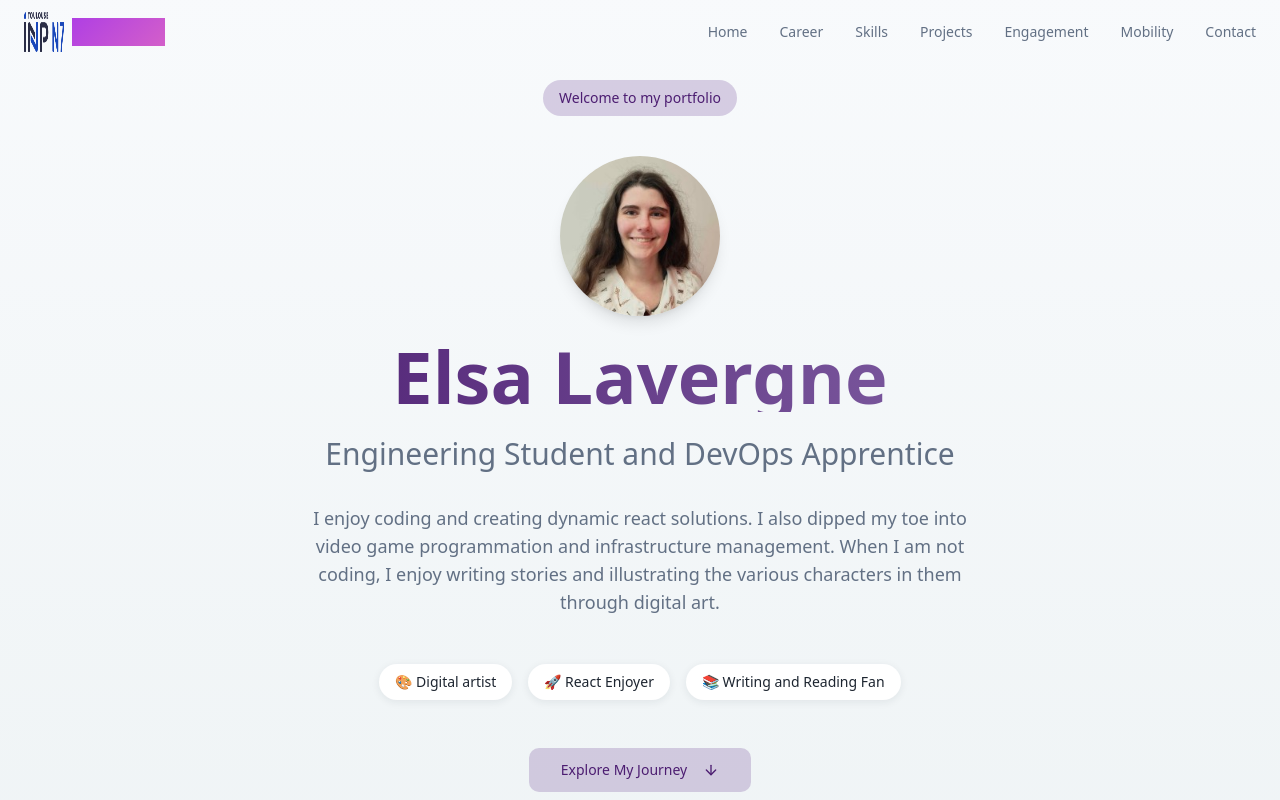
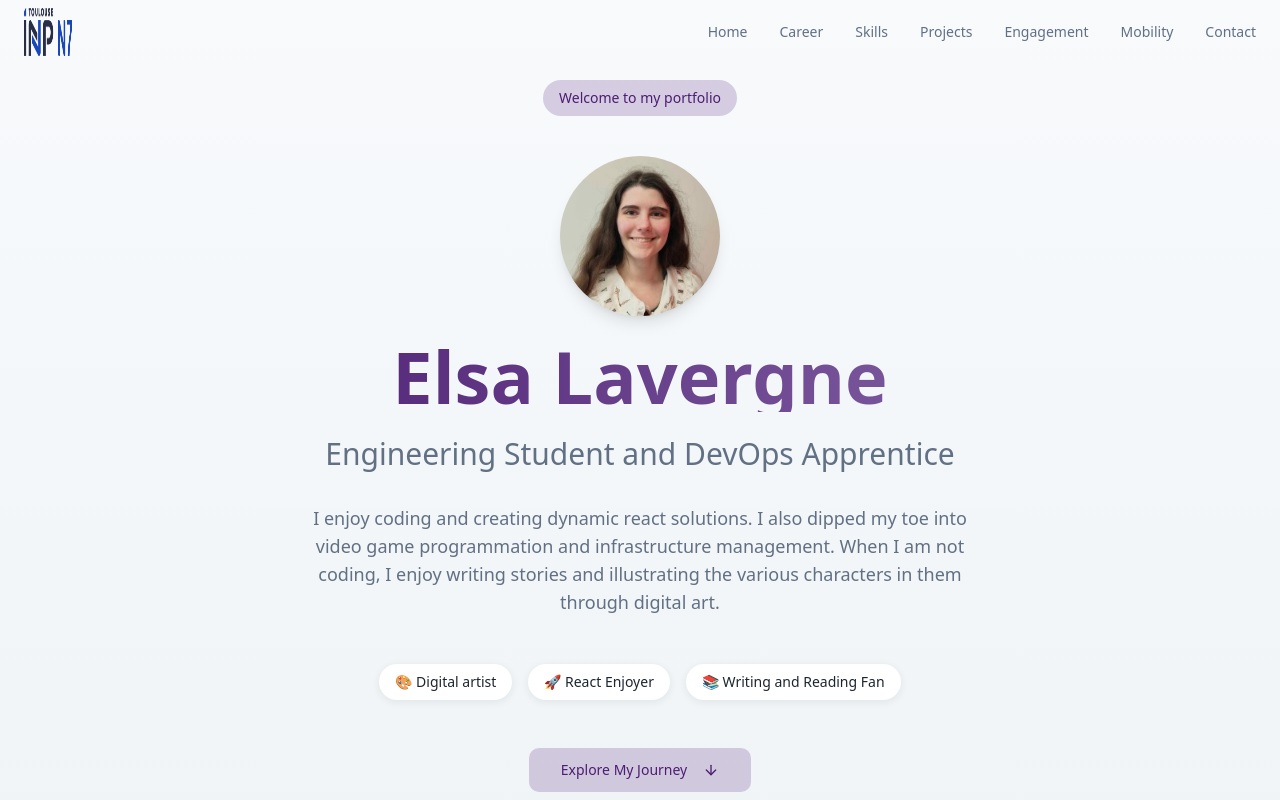
Before and after one commit to Yxshad/Portfolio_V2, a React (Vite) app: page / in a window 1280 px wide. Shown: the top 800 px of the page. Built offline with nearby package versions, Linux system fonts and the light colour scheme.

Commit message:
And another fix

```diff
--- a/src/components/Navigation.tsx
+++ b/src/components/Navigation.tsx
@@ -41,12 +41,9 @@ const Navigation = () => {
         <div className="flex items-center justify-between h-16">
           <button
             onClick={() => scrollToSection("#home")}
-            className="flex items-center gap-2 hover:opacity-80 transition-opacity"
+            className="flex items-center hover:opacity-80 transition-opacity"
           >
-            <img src={logoImage} alt="Logo" className="w-10 h-10" />
-            <span className="text-xl font-bold gradient-primary bg-clip-text text-transparent">
-              WOOOSH
-            </span>
+            <img src={logoImage} alt="Logo" className="w-12 h-12" />
           </button>
 
           {/* Desktop Navigation */}
```
